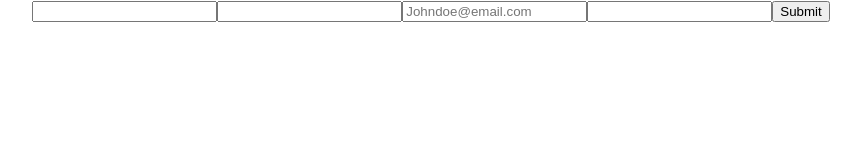
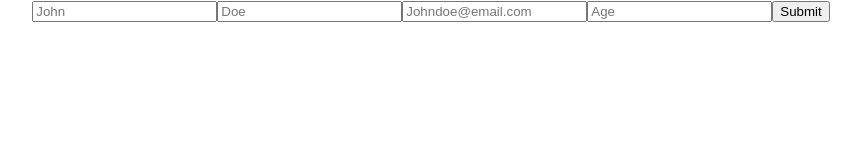
Before and after one commit to Virtual-R/fe, a React (Create React App) app: page / in a window 1280 px wide. Shown: the top 160 px of the page, without its empty margins (209-1070 px from the left). Built offline with nearby package versions, Linux system fonts and the light colour scheme.

Commit message:
Added post request, endpoint does not work but the form does.

```diff
--- a/src/components/SignUpForm.js
+++ b/src/components/SignUpForm.js
@@ -1,20 +1,36 @@
-import React from 'react';
+import React, {useState} from 'react';
 import { useForm } from 'react-hook-form';
+import axios from 'axios';
 
 function SignUpForm() {
-  const { register, handleSubmit } = useForm()
-  const onSubmit = data => console.log(data)
+  const { register, errors, handleSubmit } = useForm();
+  const [user, setUser] = useState ({})
+
+  const onSubmit = data => {
+    const user = data;
+
+    axios.post('/api/register', user)
+    .then(res => setUser(res.data))
+    .catch(err => console.log(err))
+  }
+
+  console.log(user)
+
 
   return (
     <form onSubmit={handleSubmit(onSubmit)}>
 
-      <input type="text" name="firstName" ref={register({ required: true, maxLength: 20 })} />
+      <input placeholder="John" type="text" name="firstName" ref={register({ required: true, maxLength: 20 })} />
+      {errors.firstName && 'Uh Oh...First Name is required.'}
 
-      <input type="text" name="lastName" ref={register({ required: true, pattern: /^[A-Za-z]+$/i })} />
+      <input placeholder="Doe" type="text" name="lastName" ref={register({ required: true, pattern: /^[A-Za-z]+$/i })} />
+      {errors.lastName && 'Uh Oh...Last Name is required.'}
 
       <input type="email" placeholder="Johndoe@email.com" name="email" ref={register({required: true})}/>
+      {errors.email && 'Uh Oh...An Email is required.'}
 
-      <input name="age" type="number" ref={register({ min: 18, max: 150})} />
+      <input placeholder="Age" name="age" type="number" ref={register({ min: 18})} />
+      {errors.age && 'Uh Oh...You must be 18 years or older to sign-up.'}
 
       <input type="submit" />
 
```
